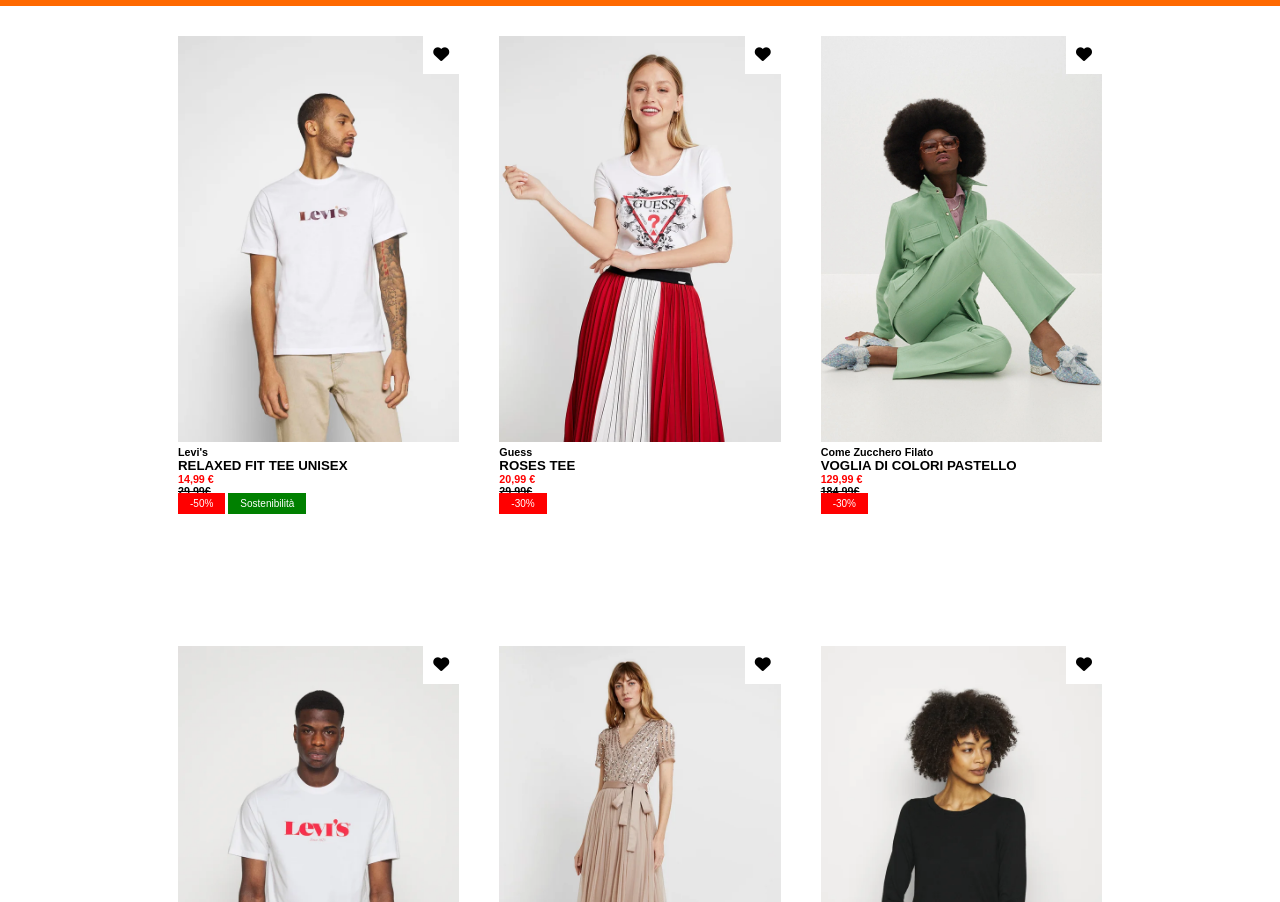
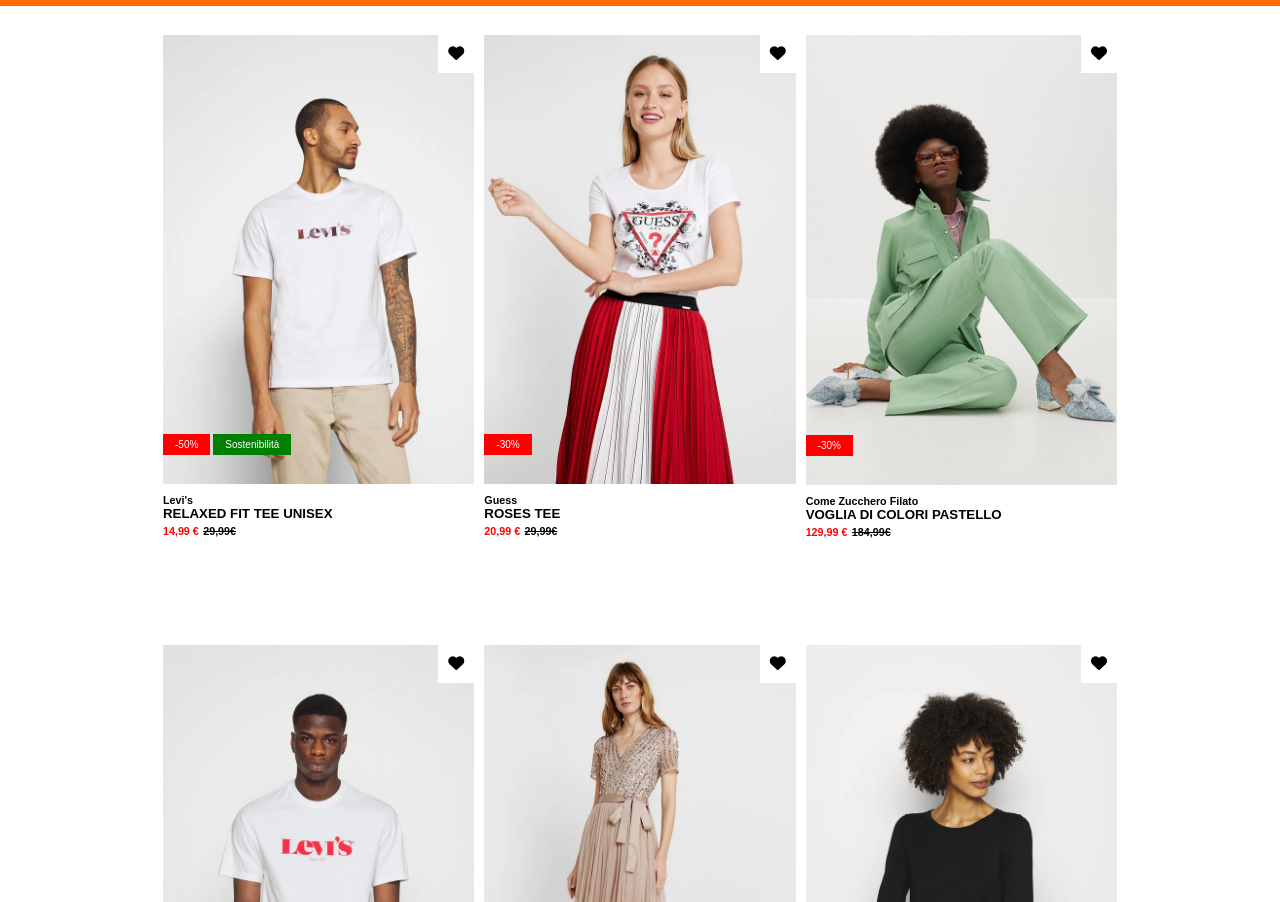
Before and after one commit to GiuseppeF11/html-css-boolando, a plain HTML site: page index.html in a window 1280 px wide. Shown: the part 50-952 px from the top of the page. Drawn offline with Linux system fonts and the light colour scheme.

Commit message:
Add corrections

```diff
--- a/Css/style.css
+++ b/Css/style.css
@@ -35,25 +35,15 @@
     left: 0;
 }
 
-.product img {
-    width: 100%;
-}
-
-.price {
-    color: red;
-    font-weight: 800;
-}
-
-.old-price {
-    text-decoration: line-through;
-    font-weight: 700;
-}
 /* HEADER */
 
 header .container {
     width: 100%;
     height: 3.5em;
     background-color: #FF6900;
+    position: fixed;
+    top: 0;
+    z-index: 1;
 }
 
 .container-commands-header {
@@ -86,18 +76,24 @@
 main .container {
     width: 80%;
     min-height: 80em;
-    margin: 0 auto;
+    margin: 50px auto;
     display: flex;
     flex-wrap: wrap;
     justify-content: left;
-    padding: 30px;
+    padding: 30px 30px;
 }
 
 .container-product {
-    width: calc((100% / 3) - 40px);
+    width: calc((100% / 3) - 10px);
     height: 498px;
     position: relative;
-    margin: 0 20px;
+    margin: 5px;
+    padding-bottom: 50px;
+}
+
+.product .primary {
+    width: 100%;
+    display: block;
 }
 
 .favorite {
@@ -110,7 +106,7 @@
 .container-tag {
     display: flex;
     justify-content: space-between;
-    position: absolute; bottom: 20px; left: 0;
+    position: absolute;
 }
 
 .tag {
@@ -122,13 +118,28 @@
 
 .discount {
     background-color: red;
-    text-align: center;
+    position: relative; bottom: 50px; left: 0;
 }
 
 .bio {
     background-color: green;
+    position: relative; bottom: 50px; left: 0;
 }
 
+.details {
+    padding-top: 10px;
+}
+.price {
+    color: red;
+    font-weight: 800;
+    display: inline-block;
+}
+
+.old-price {
+    text-decoration: line-through;
+    font-weight: 700;
+    display: inline-block;
+}
 
 
 /* FOOTER */
@@ -179,6 +190,7 @@
 /* BONUS */
 
 .img-bonus {
+    height: 499px;
     position: absolute; top: 0; left: 0;
     display: none;
 }
--- a/index.html
+++ b/index.html
@@ -21,7 +21,7 @@
                 </section>
 
                 <section class="logo">
-                    <a href="#"><img src="img/boolean-logo.png" alt="Logo Boolean" class="link-logo"></a>
+                    <a href="#"><img src="img/boolean-logo.png" alt="Logo Boolando" class="link-logo"></a>
                 </section>
 
                 <section class="fast-buttons">
@@ -40,7 +40,7 @@
             <!-- INIZIO PRODOTTO 1 -->
             <div class="container-product">
                 <section class="product">
-                    <img src="img/1.webp" alt="Levis shirt" class="img-1">
+                    <img src="img/1.webp" alt="Levis shirt" class=" primary img-1">
                     <img src="img/1b.webp" alt="Levis shirt bonus" class="img-bonus">
                     <nav class="favorite">
                         <a href="#" class="a-black">
@@ -65,7 +65,7 @@
             <!-- INIZIO PRODOTTO 2 -->
             <div class="container-product">
                 <section class="product">
-                    <img src="img/2.webp" alt="Levis shirt" class="img-2">
+                    <img src="img/2.webp" alt="Levis shirt" class=" primary img-2">
                     <img src="img/2b.webp" alt="Levis shirt bonus" class="img-bonus">
                     <nav class="favorite">
                         <a href="#" class="a-black">
@@ -90,7 +90,7 @@
             <!-- INIZIO PRODOTTO 3 -->
             <div class="container-product">
                 <section class="product">
-                    <img src="img/3.webp" alt="Levis shirt" class="img-3">
+                    <img src="img/3.webp" alt="Levis shirt" class=" primary img-3">
                     <img src="img/3b.webp" alt="Levis shirt bonus" class="img-bonus">
                     <nav class="favorite">
                         <a href="#" class="a-black">
@@ -115,7 +115,7 @@
             <!-- INIZIO PRODOTTO 4 -->
             <div class="container-product">
                 <section class="product">
-                    <img src="img/4.webp" alt="Levis shirt" class="img-4">
+                    <img src="img/4.webp" alt="Levis shirt" class=" primary img-4">
                     <img src="img/4b.webp" alt="Levis shirt bonus" class="img-bonus">
                     <nav class="favorite">
                         <a href="#" class="a-black">
@@ -140,7 +140,7 @@
             <!-- INIZIO PRODOTTO 5 -->
             <div class="container-product">
                 <section class="product">
-                    <img src="img/5.webp" alt="Levis shirt" class="img-5">
+                    <img src="img/5.webp" alt="Levis shirt" class=" primary img-5">
                     <img src="img/5b.webp" alt="Levis shirt bonus" class="img-bonus">
                     <nav class="favorite">
                         <a href="#" class="a-black">
@@ -165,7 +165,7 @@
             <!-- INIZIO PRODOTTO 6 -->
             <div class="container-product">
                 <section class="product">
-                    <img src="img/6.webp" alt="Levis shirt" class="img-6">
+                    <img src="img/6.webp" alt="Levis shirt" class=" primary img-6">
                     <img src="img/6b.webp" alt="Levis shirt bonus" class="img-bonus">
                     <nav class="favorite">
                         <a href="#" class="a-black">
```
